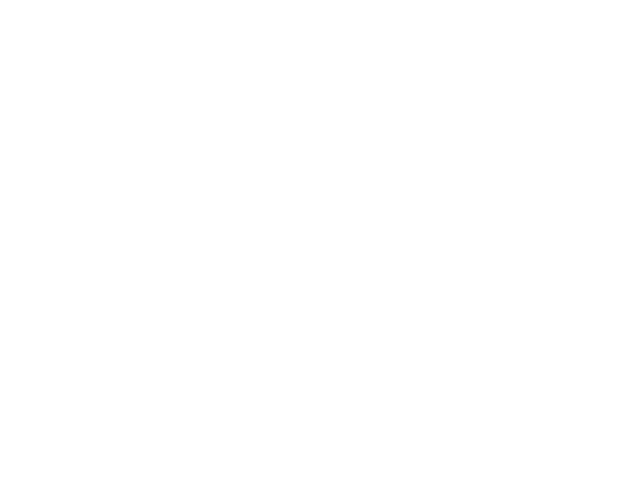
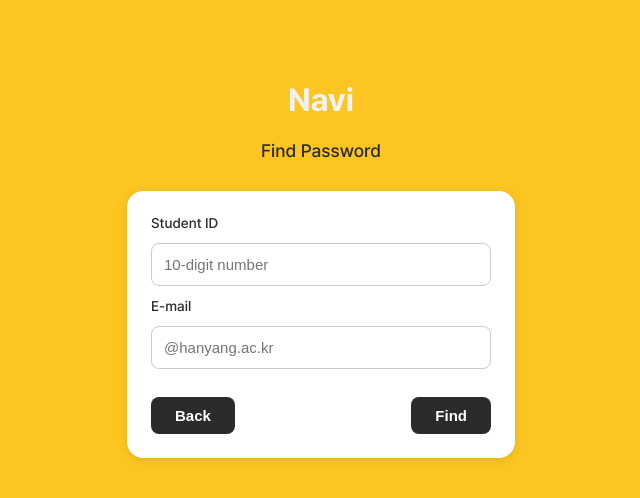
Before and after one commit to Ryu-Jemu/navi-app, a React (Create React App) app: page /find in a window 1280 px wide. Before the commit this address had no page. Shown: the top 498 px of the page, without its empty margins (319-959 px from the left). Built offline with nearby package versions, Linux system fonts and the light colour scheme.

Commit message:
Finish Find Page: layout and styles applied

```diff
--- a/src/App.js
+++ b/src/App.js
@@ -2,6 +2,9 @@
 import { BrowserRouter as Router, Routes, Route } from 'react-router-dom';
 import LandingPage from './pages/LandingPage';
 import LoginPage from './pages/LoginPage';
+import SignUpPage from './pages/SignUpPage';
+import FindPage from './pages/FindPage';
+
 
 function App() {
   return (
@@ -9,6 +12,9 @@
       <Routes>
         <Route path="/" element={<LandingPage />} />
         <Route path="/login" element={<LoginPage />} />
+        <Route path="/signup" element={<SignUpPage />} />
+        <Route path="/find" element={<FindPage />} />
+
       </Routes>
     </Router>
   );
--- /dev/null
+++ b/src/pages/FindPage.css
@@ -0,0 +1,68 @@
+.find-container {
+    background-color: var(--main-yellow);
+    width: 100vw;
+    height: 100vh;
+    font-family: 'Pretendard', sans-serif;
+    display: flex;
+    flex-direction: column;
+    align-items: center;
+    padding-top: 60px;
+  }
+
+  .find-logo {
+    font-size: 32px;
+    font-weight: 700;
+    color: var(--white);
+    margin-bottom: 6px;
+  }
+
+  .find-title {
+    font-size: 18px;
+    font-weight: 500;
+    color: var(--black);
+    margin-bottom: 30px;
+  }
+
+  .find-box {
+    background-color: white;
+    padding: 24px;
+    border-radius: 16px;
+    width: 340px;
+    box-shadow: 0 2px 8px rgba(0, 0, 0, 0.1);
+  }
+
+  .find-form {
+    display: flex;
+    flex-direction: column;
+    gap: 12px;
+  }
+
+  .find-form label {
+    font-weight: 500;
+    font-size: 14px;
+    color: var(--black);
+  }
+
+  .find-form input {
+    padding: 12px;
+    border-radius: 8px;
+    border: 1px solid #ccc;
+    font-size: 15px;
+  }
+
+  .find-buttons {
+    display: flex;
+    justify-content: space-between;
+    margin-top: 16px;
+  }
+
+  .find-buttons button {
+    padding: 10px 24px;
+    font-size: 15px;
+    font-weight: 600;
+    color: white;
+    background-color: var(--black);
+    border: none;
+    border-radius: 8px;
+    cursor: pointer;
+  }
--- /dev/null
+++ b/src/pages/FindPage.jsx
@@ -0,0 +1,31 @@
+import React from 'react';
+import './FindPage.css';
+import { useNavigate } from 'react-router-dom';
+
+const FindPage = () => {
+  const navigate = useNavigate();
+
+  return (
+    <div className="find-container">
+      <h1 className="find-logo">Navi</h1>
+      <h2 className="find-title">Find Password</h2>
+
+      <div className="find-box">
+        <form className="find-form">
+          <label>Student ID</label>
+          <input type="text" placeholder="10-digit number" />
+
+          <label>E-mail</label>
+          <input type="email" placeholder="@hanyang.ac.kr" />
+
+          <div className="find-buttons">
+            <button type="button" onClick={() => navigate('/login')}>Back</button>
+            <button type="submit">Find</button>
+          </div>
+        </form>
+      </div>
+    </div>
+  );
+};
+
+export default FindPage;
--- a/src/pages/LoginPage.jsx
+++ b/src/pages/LoginPage.jsx
@@ -1,5 +1,7 @@
 import React from 'react';
 import './LoginPage.css';
+import { Link } from 'react-router-dom';
+
 
 const LoginPage = () => {
   return (
@@ -24,9 +26,9 @@
     </div>
 
     <div className="login-links">
-        <a href="#">Find Password</a>
-        <span>|</span>
-        <a href="#">Sign up</a>
+      <Link to="/find">Find Password</Link>
+      <span>|</span>
+      <Link to="/signup">Sign up</Link>
     </div>
     </div>
   );
```
